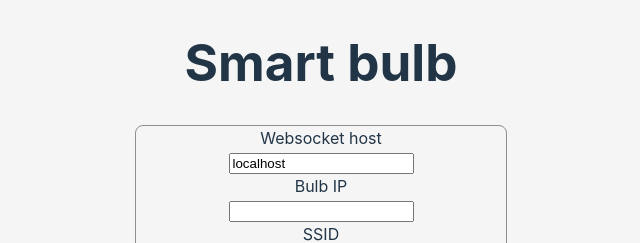
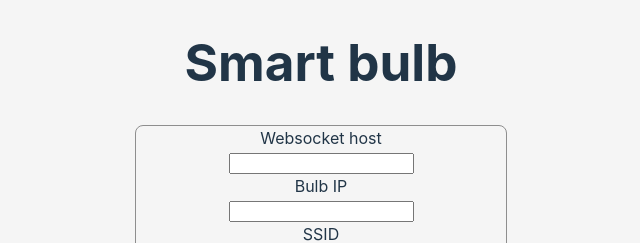
Before and after one commit to NivEz/super-bulb, a React (Vite) app in the folder client/: page / in a window 1280 px wide. Shown: the top 243 px of the page, without its empty margins (319-959 px from the left). Built offline with nearby package versions, Linux system fonts and the light colour scheme; no server answers.

Commit message:
handling credentials and connect websocket command

```diff
--- a/client/src/components/colorWheel/ColorWheel.jsx
+++ b/client/src/components/colorWheel/ColorWheel.jsx
@@ -4,7 +4,7 @@ import { useDidMount } from '../../hooks/useDidMount';
 import {useThrottle} from "../../hooks/useThrottle.js";
 
 
-export const ColorWheel = ({ initialRgb, onChange }) => {
+export const ColorWheel = ({ onChange }) => {
 	const didMount = useDidMount();
     const throttleEventHandler = useThrottle({onChange});
 
--- a/client/src/components/controller/Controller.jsx
+++ b/client/src/components/controller/Controller.jsx
@@ -8,11 +8,16 @@ import { Flex } from "../core/flex/Flex";
 import { Symbol } from "../symbol/Symbol";
 import styles from "./controller.module.css";
 import { Credentials } from "../credentials/Credentials.jsx";
+import { useLocalStorage } from "../../hooks/useLocalStorage.js";
 
 // const host = process.env.IP || 'localhost';
-const host = 'localhost';
+// const host = 'localhost';
 const port = 6543;
-const reConnectTimeout = 1000;
+const reConnectTimeout = 5000;
+
+const defaultCredentials = JSON.stringify({
+    wsHost: 'localhost',
+});
 
 export const Controller = () => {
     const [isConnected, setIsConnected] = useState(false);
@@ -21,19 +26,24 @@ export const Controller = () => {
     const [isInteractive, setIsInteractive] = useState(false);
     const [transitionDuration, setTransitionDuration] = useState(500);
     const [isColorMode, setIsColorMode] = useState(false);
-    const [host, setHost] = useState("localhost");
+    const [credentials, setCredentials] = useLocalStorage("credentials", defaultCredentials);
 
-    const { ws, sendMessage } = useWebsocket({ host, port, reConnectTimeout })
+    const { ws, sendMessage, reConnectToWebsocket } = useWebsocket({ host: credentials.wsHost, port, reConnectTimeout });
 
     useEffect(() => {
         ws.onopen = () => {
-            sendMessage("connect");
+            const credsCopy = { ...credentials };
+            delete credsCopy.wsHost;
+            const payload = Object.values(credsCopy).join("-");
+            sendMessage("connect", payload);
         }
         ws.onmessage = ev => {
             const msg = ev.data;
             if (msg === "connected") {
                 setIsConnected(true);
                 sendMessage("state");
+            } else if (msg === "connection_failed") {
+                alert("Connection failed");
             }
             if (msg.startsWith("{")) {
                 // message is in json format - the only json format message is the state data
@@ -48,9 +58,11 @@ export const Controller = () => {
             console.error(err);
         }
         ws.onclose = () => {
+            if (isConnected) {
+                alert("Disconnected");
+            }
             setIsConnected(false);
             setPower(0);
-            alert("Disconnected");
         }
     }, [ws]);
 
@@ -58,32 +70,38 @@ export const Controller = () => {
         const newPower = !!power ? 0 : 1;
         setPower(newPower);
         sendMessage("power", newPower);
-    }, [power]);
+    }, [power, sendMessage]);
 
     const handleBrightness = useCallback(val => {
         setBrightness(Number(val));
         sendMessage("brightness", val);
-    }, []);
+    }, [sendMessage]);
 
     const handleTransitionDurationChange = useCallback(val => {
         setTransitionDuration(val);
         sendMessage("transition_duration", val);
-    }, []);
+    }, [sendMessage]);
 
     const handleColorMode = useCallback(val => {
         setIsColorMode(val);
         sendMessage("colormode", val ? 0 : 1);
-    });
+    }, [sendMessage]);
 
-    const onConnect = () => {
-
+    const handleConnect = (creds = { wsHost, bulbIp, ssid, wifiPassword }) => {
+        setCredentials(creds);
+        reConnectToWebsocket();
     };
 
     useAudioAnalyzer({ isActive: isInteractive, handleBrightness });
 
     return (
         <section className={`${styles.controllerContainer} ${!isConnected && styles.cursorWait}`}>
-            <Credentials />
+            <Credentials
+                connect={handleConnect}
+                defaultWsHost={credentials.wsHost}
+                defaultIp={credentials.bulbIp}
+                defaultSsid={credentials.ssid}
+            />
             <Flex label="Power">
                 <Switch
                     isToggled={!!power}
--- a/client/src/components/core/textInput/TextInput.jsx
+++ b/client/src/components/core/textInput/TextInput.jsx
@@ -1,6 +1,7 @@
 export const TextInput = ({ value, onChange, censored = false }) => {
     return <input
         value={value}
-        onChange={e => onChange(e.target.value)} type={censored ? "password" : "text"}
+        onChange={e => onChange(e.target.value)}
+        type={censored ? "password" : "text"}
     />;
 };
--- a/client/src/components/credentials/Credentials.jsx
+++ b/client/src/components/credentials/Credentials.jsx
@@ -3,24 +3,27 @@ import { TextInput } from "../core/textInput/TextInput";
 import styles from "./credentials.module.css";
 import { Button } from "../core/button/Button";
 
-export const Credentials = ({ connect }) => {
-    const [wsHost, setWsHost] = useState("localhost");
-    const [ip, setIp] = useState("");
-    const [ssid, setSsid] = useState("");
+export const Credentials = ({ connect, defaultWsHost, defaultIp, defaultSsid }) => {
+    const [wsHost, setWsHost] = useState(defaultWsHost);
+    const [bulbIp, setBulbIp] = useState(defaultIp);
+    const [ssid, setSsid] = useState(defaultSsid);
     const [wifiPassword, setWifiPassword] = useState("");
     return (
         <form>
             <label className={styles.formLabel}>Websocket host</label>
             <TextInput value={wsHost} onChange={setWsHost} />
             <label className={styles.formLabel}>Bulb IP</label>
-            <TextInput value={ip} onChange={setIp} />
+            <TextInput value={bulbIp} onChange={setBulbIp} />
             <label className={styles.formLabel}>SSID</label>
             <TextInput value={ssid} onChange={setSsid} />
             <label className={styles.formLabel}>Wifi password</label>
             <TextInput value={wifiPassword} onChange={setWifiPassword} censored={true} />
             <div>
                 <br />
-                <Button onClick={connect} disabled={!wsHost || !ip}>Connect</Button>
+                <Button onClick={e => {
+                    e.preventDefault();
+                    connect({ wsHost, bulbIp, ssid, wifiPassword });
+                }} disabled={!wsHost || !bulbIp}>Connect</Button>
             </div>
         </form>
     )
--- /dev/null
+++ b/client/src/hooks/useLocalStorage.js
@@ -0,0 +1,27 @@
+import { useState } from "react";
+
+export const useLocalStorage = (keyName, defaultValue) => {
+    const [storedValue, setStoredValue] = useState(() => {
+        try {
+            const value = window.localStorage.getItem(keyName);
+
+            if (value) {
+                return JSON.parse(value);
+            } else {
+                window.localStorage.setItem(keyName, JSON.stringify(defaultValue));
+                return defaultValue;
+            }
+        } catch (err) {
+            return defaultValue;
+        }
+    });
+
+    const setValue = newValue => {
+        try {
+            window.localStorage.setItem(keyName, JSON.stringify(newValue));
+        } catch (err) { }
+        setStoredValue(newValue);
+    };
+
+    return [storedValue, setValue];
+};
--- a/client/src/hooks/useThrottle.js
+++ b/client/src/hooks/useThrottle.js
@@ -2,6 +2,6 @@ import {useMemo} from "react";
 import {throttle} from "../../utils/throttle.js";
 
 export const useThrottle = ({onChange, delay = 200}) => {
-    const throttleEventHandler = useMemo(() => throttle(onChange, delay), []);
+    const throttleEventHandler = useMemo(() => throttle(onChange, delay), [onChange]);
     return throttleEventHandler;
 }
--- a/client/src/hooks/useWebsocket.js
+++ b/client/src/hooks/useWebsocket.js
@@ -1,23 +1,25 @@
-import {useCallback, useMemo, useState} from 'react';
+import { useCallback, useMemo, useState } from 'react';
 
 export const useWebsocket = ({
-                                 host,
-                                 port,
-                                 reConnectTimeout,
-                             }) => {
-    const [reMemoNum, setReMemoNum] = useState(0);
+    host,
+    port,
+}) => {
+    const [reMemo, setReMemo] = useState(null);
 
-    const ws = useMemo(() => new WebSocket(`ws://${host}:${port}`), [reMemoNum]);
+    const ws = useMemo(() => new WebSocket(`ws://${host}:${port}`), [reMemo]);
 
     const sendMessage = useCallback((commandType, commandValue = '') => {
-        ws.send(`${commandType}!${commandValue}`)
-    }, [ws])
+        ws.send(`${commandType}!${commandValue}`);
+    }, [ws, reMemo])
 
     const reConnectToWebsocket = () => {
+        ws.close();
+        // using timeout to ensure websocket is closed
+        // before createing a new websocket instance.
         setTimeout(() => {
-            setReMemoNum(reMemoNum + 1);
-        }, reConnectTimeout);
+            setReMemo(!reMemo);
+        }, 1000);
     };
 
-    return {ws, sendMessage, reConnectToWebsocket};
+    return { ws, sendMessage, reConnectToWebsocket };
 };
```
Also changed, not shown: 2 other files (tests, documents, lock files or other folders).
